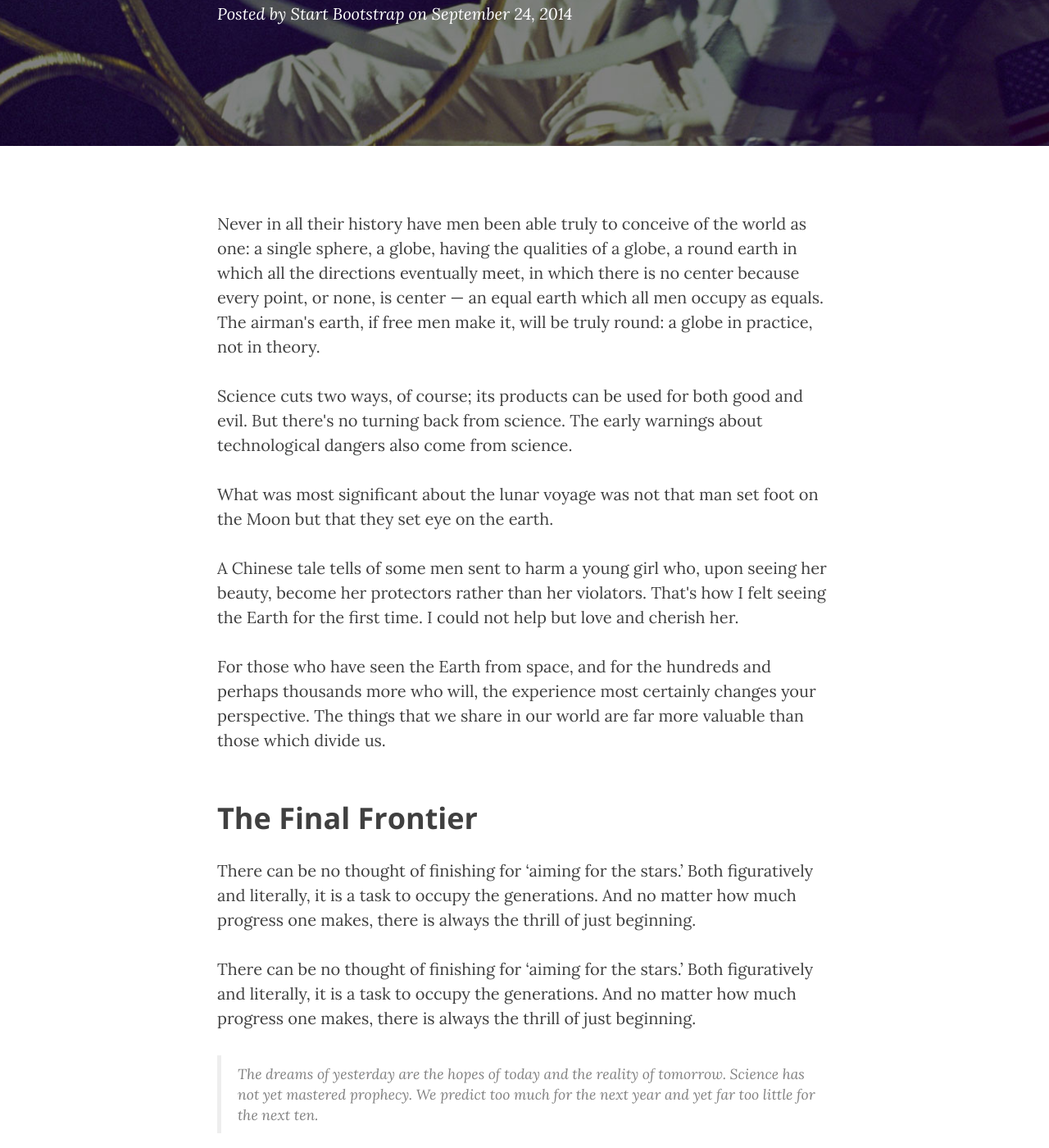
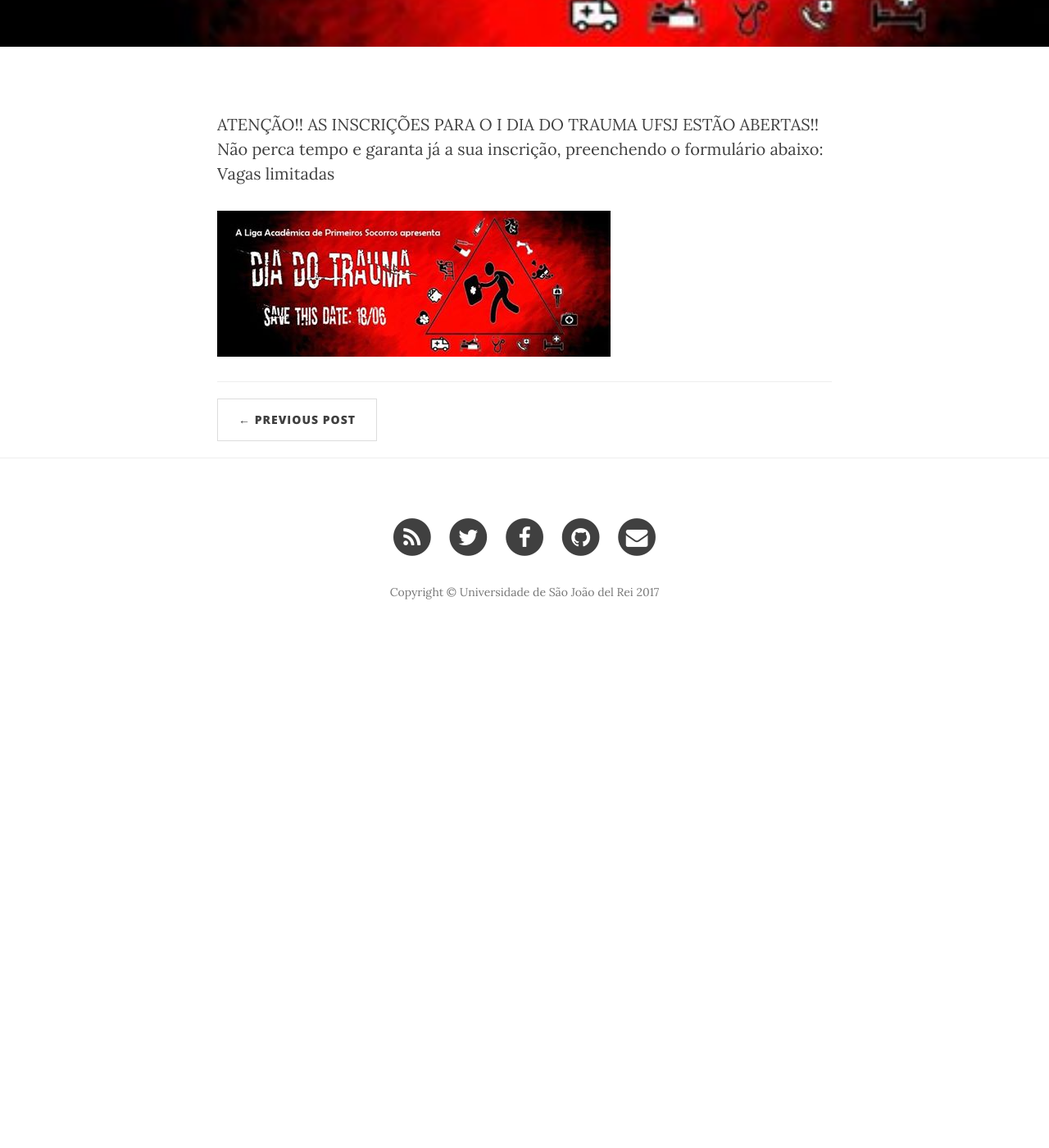
Before and after one commit to liga-academica-urgencia/liga-academica-urgencia.github.io, a Jekyll site: the page built from _posts/2014-09-24-man-must-explore.markdown, in a window 1280 px wide and 1400 px high, scrolled down 419 px. Shown: the whole window at 82% size. Built offline with Jekyll 4.4.1, drawn with Linux system fonts in a browser that asks for light colours; nearby versions of some CDN libraries; after the commit the page ends 1217 px from its top, so only the background shows below that; some of the changed text lies outside the part shown.

Commit message:
primeiro post

```diff
--- a/_posts/2014-09-24-man-must-explore.markdown
+++ b/_posts/2014-09-24-man-must-explore.markdown
@@ -1,43 +1,17 @@
 ---
 layout:     post
-title:      "Man must explore, and this is exploration at its greatest"
-subtitle:   "Problems look mighty small from 150 miles up"
-date:       2014-09-24 12:00:00
-author:     "Start Bootstrap"
-header-img: "img/post-bg-06.jpg"
+title:      "Dia do Trauma UFSJ"
+subtitle:   "Atenção! As inscrições estão abertas!"
+date:       2016-05-18 12:00:00
+author:     "Liga Acadêmica"
+header-img: "img/post_liga_trauma_1.jpg"
 ---
 
-<p>Never in all their history have men been able truly to conceive of the world as one: a single sphere, a globe, having the qualities of a globe, a round earth in which all the directions eventually meet, in which there is no center because every point, or none, is center — an equal earth which all men occupy as equals. The airman's earth, if free men make it, will be truly round: a globe in practice, not in theory.</p>
-
-<p>Science cuts two ways, of course; its products can be used for both good and evil. But there's no turning back from science. The early warnings about technological dangers also come from science.</p>
-
-<p>What was most significant about the lunar voyage was not that man set foot on the Moon but that they set eye on the earth.</p>
-
-<p>A Chinese tale tells of some men sent to harm a young girl who, upon seeing her beauty, become her protectors rather than her violators. That's how I felt seeing the Earth for the first time. I could not help but love and cherish her.</p>
-
-<p>For those who have seen the Earth from space, and for the hundreds and perhaps thousands more who will, the experience most certainly changes your perspective. The things that we share in our world are far more valuable than those which divide us.</p>
-
-<h2 class="section-heading">The Final Frontier</h2>
-
-<p>There can be no thought of finishing for ‘aiming for the stars.’ Both figuratively and literally, it is a task to occupy the generations. And no matter how much progress one makes, there is always the thrill of just beginning.</p>
-
-<p>There can be no thought of finishing for ‘aiming for the stars.’ Both figuratively and literally, it is a task to occupy the generations. And no matter how much progress one makes, there is always the thrill of just beginning.</p>
-
-<blockquote>The dreams of yesterday are the hopes of today and the reality of tomorrow. Science has not yet mastered prophecy. We predict too much for the next year and yet far too little for the next ten.</blockquote>
-
-<p>Spaceflights cannot be stopped. This is not the work of any one man or even a group of men. It is a historical process which mankind is carrying out in accordance with the natural laws of human development.</p>
-
-<h2 class="section-heading">Reaching for the Stars</h2>
-
-<p>As we got further and further away, it [the Earth] diminished in size. Finally it shrank to the size of a marble, the most beautiful you can imagine. That beautiful, warm, living object looked so fragile, so delicate, that if you touched it with a finger it would crumble and fall apart. Seeing this has to change a man.</p>
-
-<a href="#">
-    <img src="{{ site.baseurl }}/img/post-sample-image.jpg" alt="Post Sample Image">
+<p>ATENÇÃO!!
+AS INSCRIÇÕES PARA O I DIA DO TRAUMA UFSJ ESTÃO ABERTAS!!
+Não perca tempo e garanta já a sua inscrição, preenchendo o formulário abaixo:
+Vagas limitadas
+</p>
+<a href="https://docs.google.com/forms/d/10oJA6W-RZctKCmF42YAqEPsXHXgd67wv-FUuoAe8jck/viewform">
+    <img src="{{ site.baseurl }}/img/post_liga_trauma_1.jpg" alt="Evento de Dia do Trauma">
 </a>
-<span class="caption text-muted">To go places and do things that have never been done before – that’s what living is all about.</span>
-
-<p>Space, the final frontier. These are the voyages of the Starship Enterprise. Its five-year mission: to explore strange new worlds, to seek out new life and new civilizations, to boldly go where no man has gone before.</p>
-
-<p>As I stand out here in the wonders of the unknown at Hadley, I sort of realize there’s a fundamental truth to our nature, Man must explore, and this is exploration at its greatest.</p>
-
-<p>Placeholder text by <a href="http://spaceipsum.com/">Space Ipsum</a>. Photographs by <a href="https://www.flickr.com/photos/nasacommons/">NASA on The Commons</a>.</p>
```
Also changed, not shown: img/post-bg-01.jpg (deleted), img/post-bg-02.jpg (deleted), img/post-bg-03.jpg (deleted), img/post-bg-04.jpg (deleted), img/post-bg-05.jpg (deleted), img/post-bg-06.jpg (deleted), img/post_liga_trauma_1.jpg (added).
